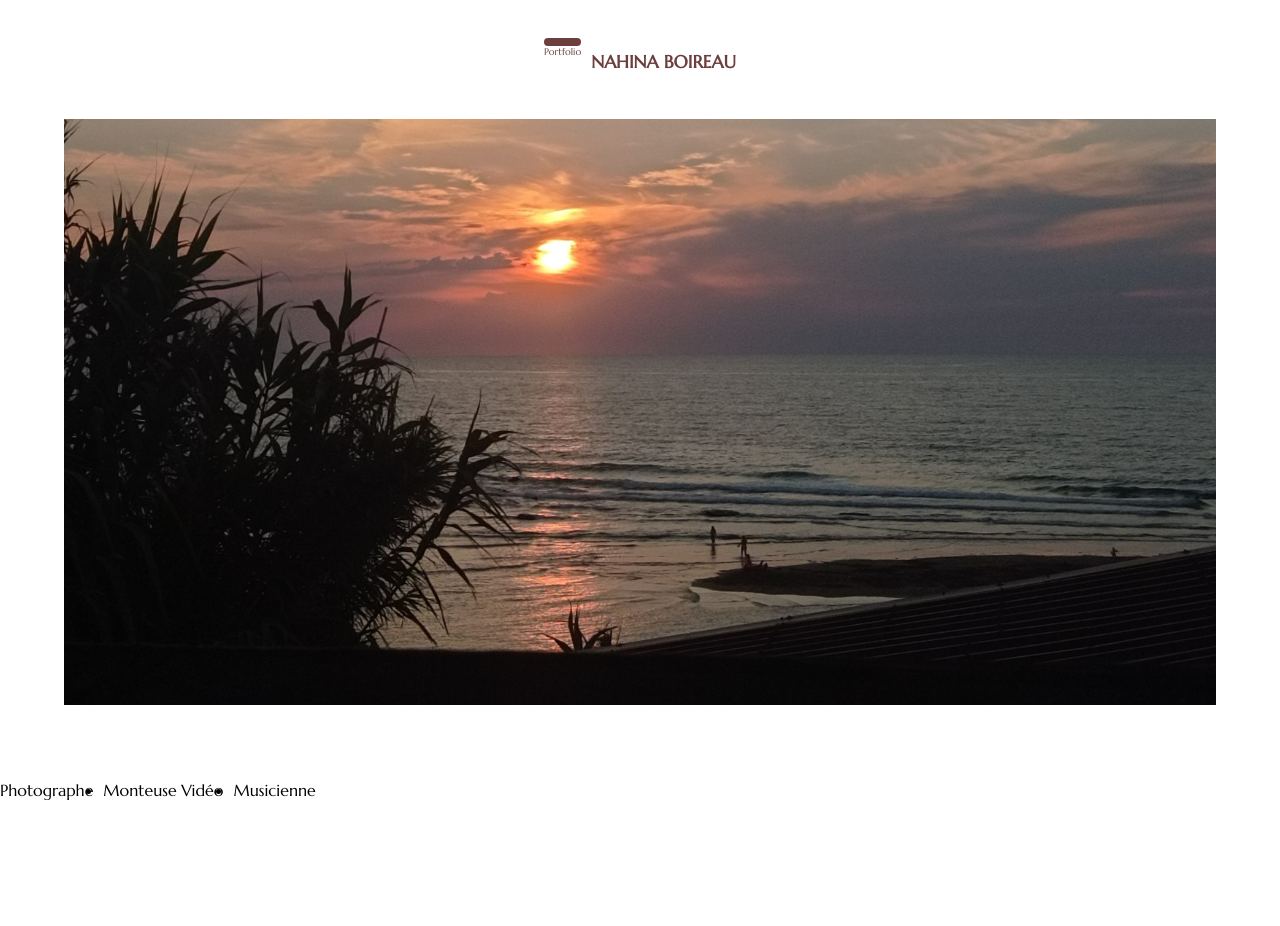
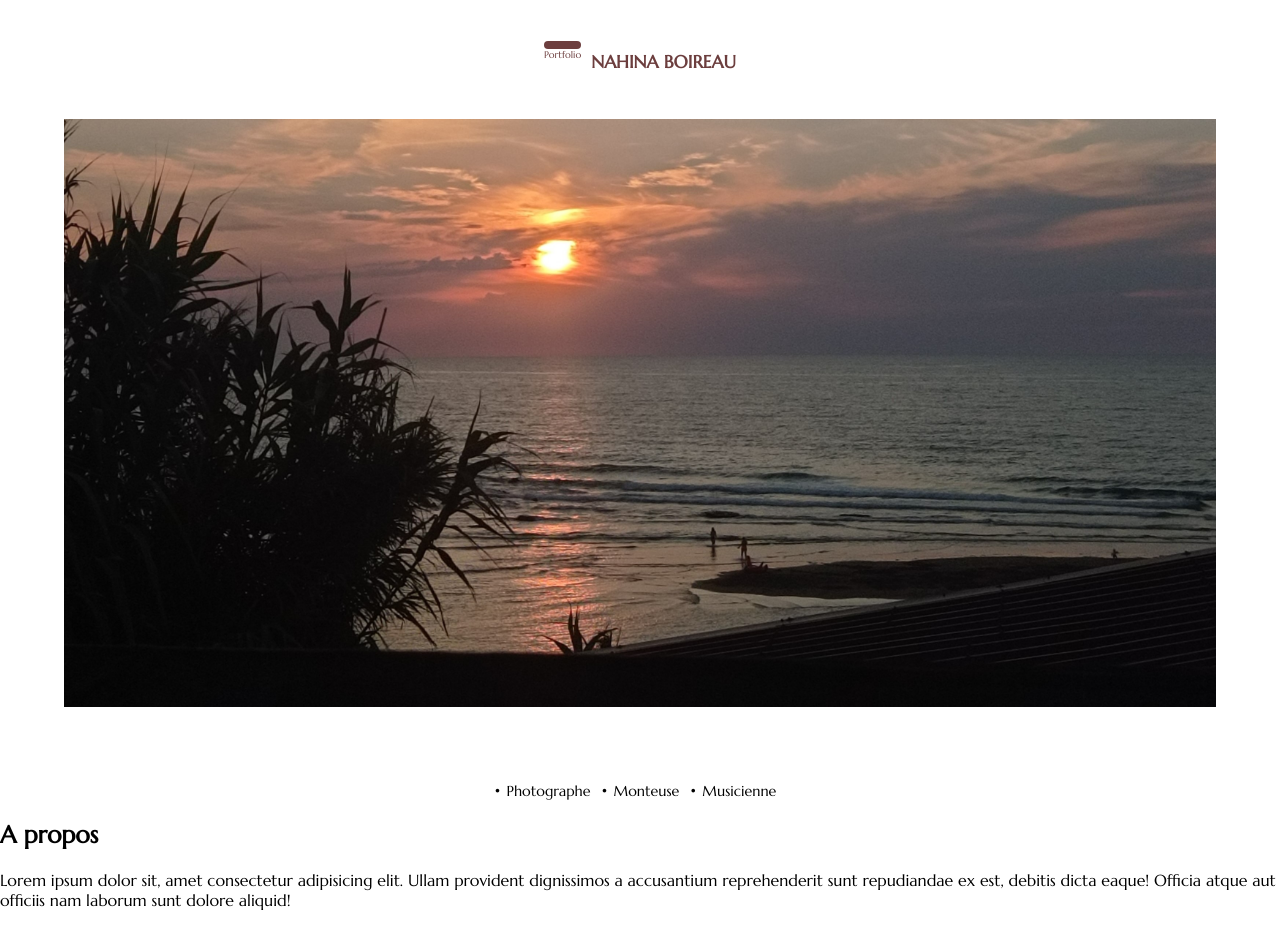
Before and after one commit to nahinaboireau/Portfolio, a PHP site: page / in a window 1280 px wide. Shown: the part 259-1185 px from the top of the page. Before the commit the page ends 1059 px from the top, so only its background shows below. Run offline with PHP 8.4, Linux system fonts and the light colour scheme.

Commit message:
:art
fin header

```diff
--- a/index.php
+++ b/index.php
@@ -23,7 +23,7 @@
     </nav>
 
     <main>
-        <section class="accueil">
+        <section class="header">
             <div class="boite-tout">
                 <div class="boite-petit">
                     <div class="bordure"></div>
@@ -34,18 +34,18 @@
             <div class="boite-image">
                 <img src="./images/image-accueil.jpg" alt="">
             </div>
-           <div class="text">
+            <div class="boite-liste">
                 <ul>
                     <li>Photographe</li>
-                    <li>Monteuse Vidéo</li>
+                    <li>Monteuse</li>
                     <li>Musicienne</li>
                 </ul>
-           </div>
+            </div>
+        </section>
+        <section class="apropos">
+            <h1 class="titre-apropo">A propos</h1>
 
-
-
-
-
+            <p>Lorem ipsum dolor sit, amet consectetur adipisicing elit. Ullam provident dignissimos a accusantium reprehenderit sunt repudiandae ex est, debitis dicta eaque! Officia atque aut officiis nam laborum sunt dolore aliquid!</p>
 
         </section>
     </main>
--- a/style.css
+++ b/style.css
@@ -46,7 +46,7 @@
 }
 
 
-.accueil {
+.header {
     display: grid;
     grid-template-columns: 1fr;
     grid-template-rows: 1fr 6fr;
@@ -71,7 +71,7 @@
     flex-direction: column;
     height: 48%;
     padding-right: 10px;
-    margin-top: 20px;
+    margin-top: 25px;
 
 
 
@@ -114,6 +114,7 @@
     height: 100%;
     display:flex;
     justify-content: center;
+
 }
 
 .boite-image img {
@@ -121,22 +122,25 @@
     height: 90%;
     object-fit: cover;
     object-position: center;
+}
 
+.boite-liste ul {
+    padding:0;
+    margin:0;
+    font-size:0.9em;
+    display:flex;
+    justify-content: center;
 
 }
 
-
-/* media queries pour agrandir pour format écran et tablette  */
-
-
-div.text ul {
-
-    padding: 0;
-    margin: 0;
-    display: flex;
-    flex-direction: row;
+.boite-liste li {
+    display: inline;
+    margin-right: 10px;
 }
 
-div.text li {
-    margin-right: 10px;
+/* Ajoute une pseudo-classe pour ajouter un espace entre la puce et le texte de l'élément li */
+.boite-liste li::before {
+
+    content: '\2022';
+    margin-right: 5px;
 }
```
